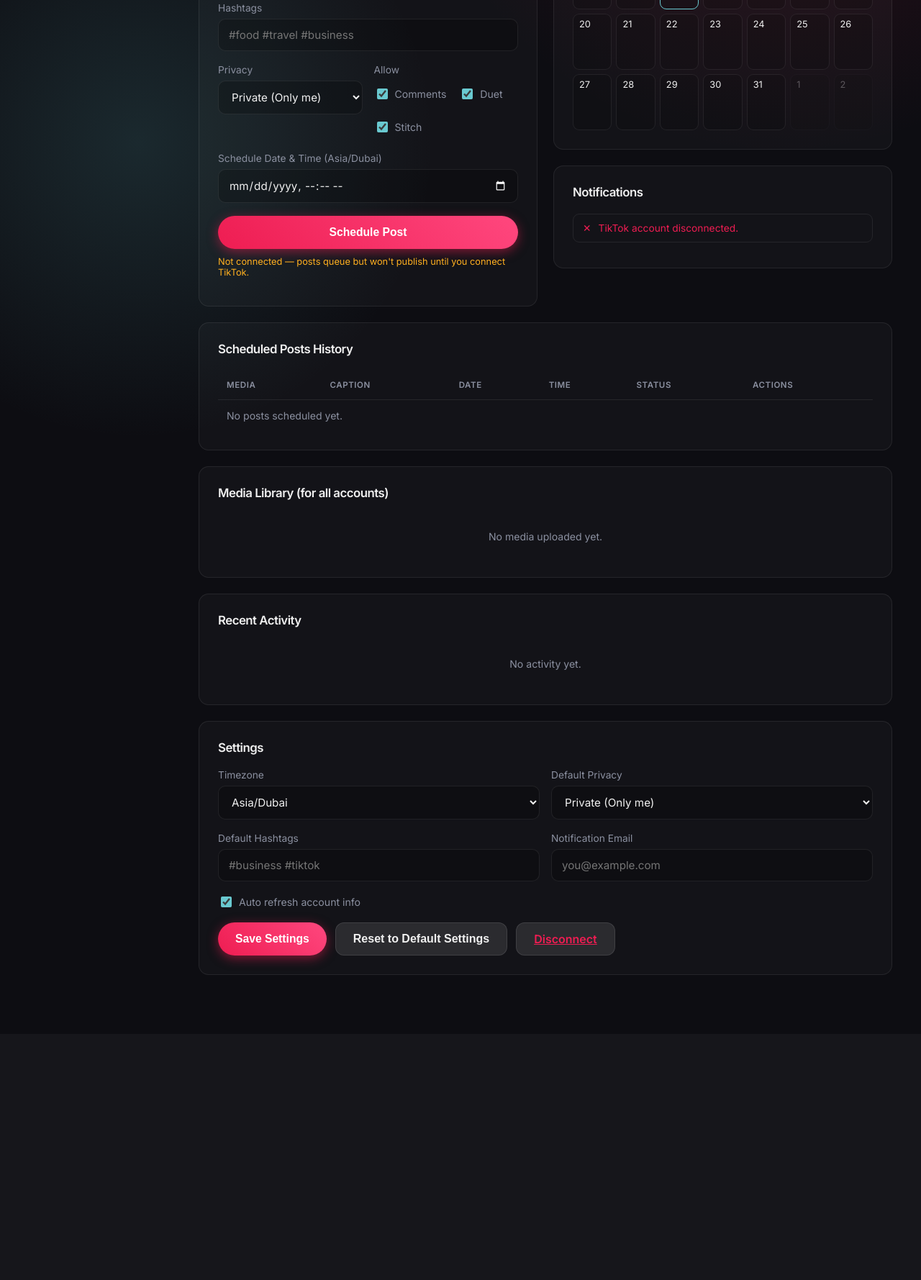
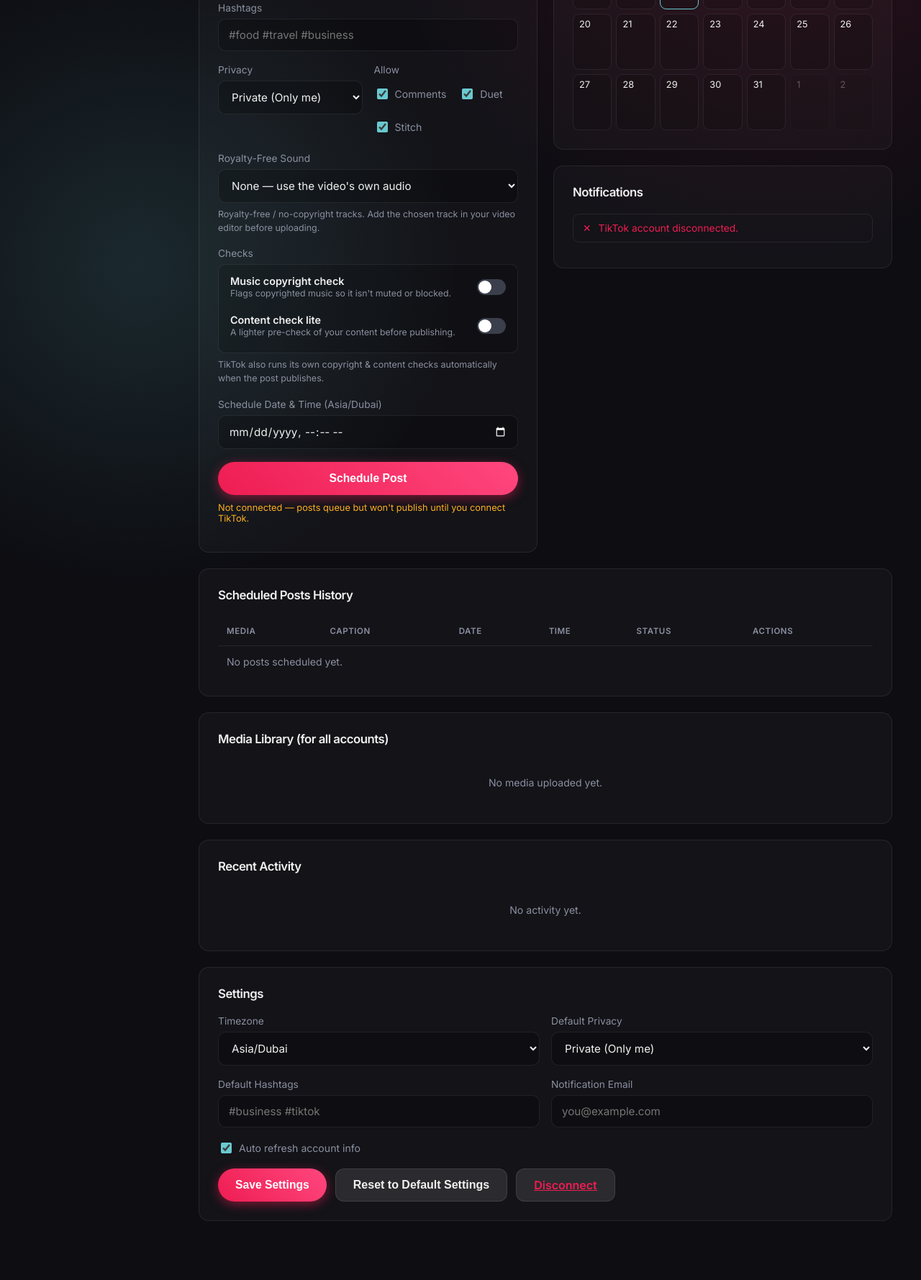
Before and after one commit to aaron35tobias/tiktok-scheduler, a Django app: page /dashboard/ in a window 1280 px wide. Shown: the part 1041-2820 px from the top of the page at 72% size. Before the commit the page ends 2396 px from the top, so only its background shows below. Run offline with Django 5.2, Linux system fonts and the light colour scheme; parts of the project's set-up code (start-up, migrations or seed data) failed here and were passed over.

Commit message:
feat: add Music copyright check + Content check lite toggles and Royalty-Free Sound selector to Create New Post

```diff
--- a/core/templates/core/dashboard.html
+++ b/core/templates/core/dashboard.html
@@ -117,6 +117,17 @@
     .toggles { display: flex; gap: 18px; flex-wrap: wrap; padding-top: 8px; }
     .toggle { display: flex; align-items: center; gap: 7px; color: var(--muted); font-size: 0.88rem; cursor: pointer; }
     .toggle input { width: 15px; height: 15px; accent-color: var(--tk-cyan); }
+    .hint { font-size: 0.78rem; color: var(--muted); margin-top: 7px; line-height: 1.5; }
+
+    /* Checks block + toggle switches */
+    .checks-box { display: flex; flex-direction: column; gap: 14px; border: 1px solid var(--card-border); border-radius: 10px; padding: 14px 16px; background: rgba(0,0,0,0.15); }
+    .check-row { display: flex; align-items: center; justify-content: space-between; gap: 16px; cursor: pointer; }
+    .check-text b { font-size: 0.9rem; font-weight: 600; display: block; color: var(--text-primary); }
+    .check-text small { color: var(--muted); font-size: 0.77rem; }
+    .switch { appearance: none; -webkit-appearance: none; width: 40px; height: 22px; border-radius: 999px; background: #3a3f4b; position: relative; cursor: pointer; transition: background 0.2s; flex-shrink: 0; margin: 0; }
+    .switch::before { content: ""; position: absolute; top: 2px; left: 2px; width: 18px; height: 18px; border-radius: 50%; background: #fff; transition: transform 0.2s; }
+    .switch:checked { background: var(--tk-cyan); }
+    .switch:checked::before { transform: translateX(18px); }
 
     .file-drop-area {
         position: relative; display: flex; align-items: center; justify-content: center; flex-direction: column;
@@ -378,6 +389,38 @@
                             </div>
                         </div>
                     </div>
+
+                    <div class="form-group">
+                        <label>Royalty-Free Sound</label>
+                        <select name="royalty_free_sound">
+                            <option value="">None — use the video's own audio</option>
+                            <option value="Lofi Chill">Lofi Chill</option>
+                            <option value="Upbeat Corporate">Upbeat Corporate</option>
+                            <option value="Cinematic Ambient">Cinematic Ambient</option>
+                            <option value="Energetic Pop">Energetic Pop</option>
+                            <option value="Acoustic Folk">Acoustic Folk</option>
+                            <option value="Electronic Dance">Electronic Dance</option>
+                            <option value="Jazz Cafe">Jazz Cafe</option>
+                            <option value="Inspiring Piano">Inspiring Piano</option>
+                        </select>
+                        <div class="hint">Royalty-free / no-copyright tracks. Add the chosen track in your video editor before uploading.</div>
+                    </div>
+
+                    <div class="form-group">
+                        <label>Checks</label>
+                        <div class="checks-box">
+                            <label class="check-row">
+                                <span class="check-text"><b>Music copyright check</b><small>Flags copyrighted music so it isn't muted or blocked.</small></span>
+                                <input type="checkbox" name="music_copyright_check" class="switch">
+                            </label>
+                            <label class="check-row">
+                                <span class="check-text"><b>Content check lite</b><small>A lighter pre-check of your content before publishing.</small></span>
+                                <input type="checkbox" name="content_check_lite" class="switch">
+                            </label>
+                        </div>
+                        <div class="hint">TikTok also runs its own copyright &amp; content checks automatically when the post publishes.</div>
+                    </div>
+
                     <div class="form-group">
                         <label>Schedule Date &amp; Time ({{ settings.timezone }})</label>
                         <input type="datetime-local" name="schedule" required>
--- a/core/views.py
+++ b/core/views.py
@@ -299,6 +299,9 @@ def schedule_post(request):
     allow_comments = request.POST.get('allow_comments') == 'on'
     allow_duet = request.POST.get('allow_duet') == 'on'
     allow_stitch = request.POST.get('allow_stitch') == 'on'
+    music_copyright_check = request.POST.get('music_copyright_check') == 'on'
+    content_check_lite = request.POST.get('content_check_lite') == 'on'
+    royalty_free_sound = request.POST.get('royalty_free_sound', '')
 
     if not all([media_file, schedule_time_str]):
         return JsonResponse({'error': 'Missing required fields (file or schedule time)'}, status=400)
@@ -332,6 +335,9 @@ def schedule_post(request):
         allow_duet=allow_duet,
         allow_stitch=allow_stitch,
         account_open_id=owner_open_id,
+        music_copyright_check=music_copyright_check,
+        content_check_lite=content_check_lite,
+        royalty_free_sound=royalty_free_sound,
     )
 
     posts = Storage.load_schedule()
```
Also changed, not shown: tiktok_scheduler/models.py (+9 -0 lines).
